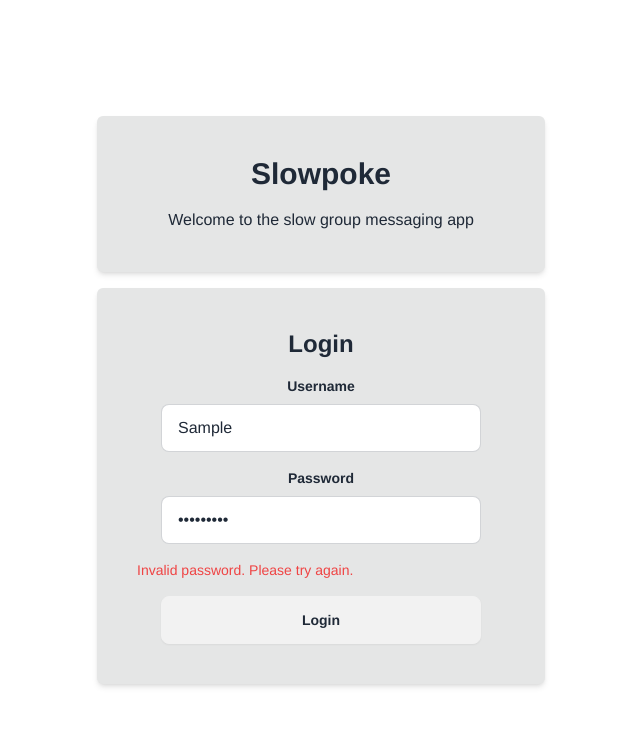
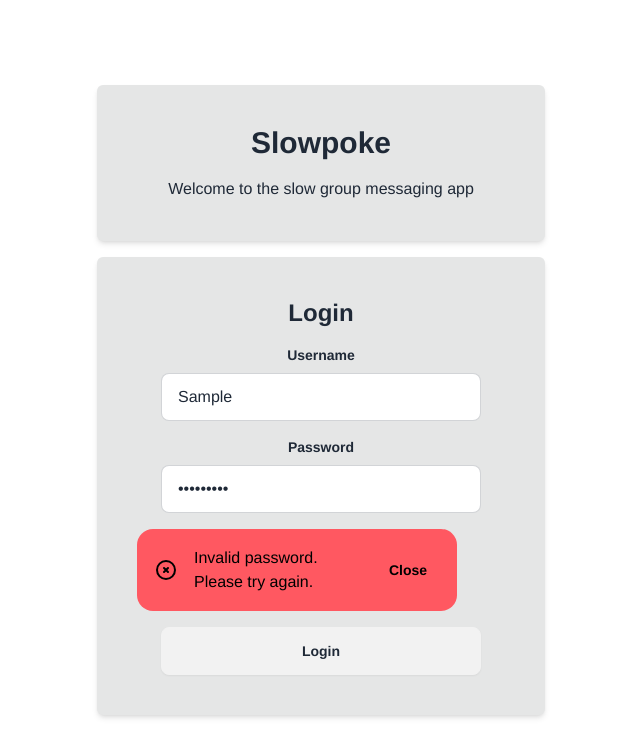
Before and after one commit to ottomann1/slowchat, a Next.js app: page /login in a window 1280 px wide. Both pictures are taken after typing "Sample", "Sample123" into the empty fields and a click on the button "Login". Shown: the top 756 px of the page, without its empty margins (319-959 px from the left). Built offline with nearby package versions, Linux system fonts and the light colour scheme.

Commit message:
kool error handling and such

```diff
--- /dev/null
+++ b/src/app/_components/error.tsx
@@ -0,0 +1,31 @@
+"use client"
+import React from "react";
+
+interface ErrorProps {
+  message: string;
+  onClose: () => void;
+}
+
+const Error: React.FC<ErrorProps> = ({ message, onClose }) => {
+  return (
+    <div role="alert" className="alert alert-error">
+      <svg
+        xmlns="http://www.w3.org/2000/svg"
+        className="h-6 w-6 shrink-0 stroke-current"
+        fill="none"
+        viewBox="0 0 24 24">
+        <path
+          strokeLinecap="round"
+          strokeLinejoin="round"
+          strokeWidth="2"
+          d="M10 14l2-2m0 0l2-2m-2 2l-2-2m2 2l2 2m7-2a9 9 0 11-18 0 9 9 0 0118 0z" />
+      </svg>
+      <span>{message}</span>
+      <button className="btn btn-sm btn-ghost" onClick={onClose}>
+          Close
+        </button>
+    </div>
+  );
+};
+
+export default Error;
--- a/src/app/chat/fetch-box.tsx
+++ b/src/app/chat/fetch-box.tsx
@@ -1,6 +1,10 @@
+"use client"
+
+import { useState } from "react";
 import { fetchMessagesOffCD } from "@/actions/actions";
 import { formatDate, formatTime } from "@/lib/dateUtils";
 import { MessageWACD } from "@/lib/types";
+import Error from "../_components/error";
 
 interface FetchProps {
   fetchProps: FetchBoxProps;
@@ -12,24 +16,45 @@ interface FetchBoxProps {
 }
 
 export default function FetchBox({ fetchProps }: FetchProps) {
-  //This is the "fetchbox", it prints which messages are ready to be fetched and also which messages aren't ready to be fetched.
-  const calculateCooldown = (messageTime: Date) => {
+  const [error, setError] = useState<string | null>(null);
+
+  // This is the "fetchbox", it prints which messages are ready to be fetched and also which messages aren't ready to be fetched.
+  function calculateCooldown(messageTime: Date) {
     const now = new Date();
     const cooldownEnd = new Date(messageTime);
     cooldownEnd.setHours(cooldownEnd.getHours() + 1);
     const diff = cooldownEnd.getTime() - now.getTime();
     const minutes = Math.ceil(diff / 1000 / 60);
     return minutes;
+  }
+
+  const handleFetch = async (event: React.FormEvent) => {
+    event.preventDefault();
+    setError(null); // Clear any previous errors
+
+    try {
+      await fetchMessagesOffCD();
+    } catch (err) {
+      setError("No fetchable messages at the moment. Please try again later.");
+    }
   };
 
   return (
     <section className="flex flex-col items-center">
       <div>Fetches left: {fetchProps.fetchesLeft}</div>
-      <form action={fetchMessagesOffCD}>
+      <form onSubmit={handleFetch}>
         <button type="submit" className="btn btn-lg m-4">
           Fetch Messages Off Cooldown
         </button>
       </form>
+      {error && (
+        <div className="w-full max-w-md my-2">
+          <Error
+            message={error}
+            onClose={() => setError(null)}
+          />
+        </div>
+      )}
       <article className="card bg-base-300 rounded-box p-4 text-center w-full">
         <header>
           <h2>Unfetched messages:</h2>
--- a/src/app/login/login-form.tsx
+++ b/src/app/login/login-form.tsx
@@ -2,6 +2,7 @@ import { useState } from "react";
 import { useRouter } from "next/navigation";
 import { auth } from "../../server/auth/auth";
 import { z } from "zod";
+import Error from "../_components/error"; // Adjust the import path as necessary
 
 const loginSchema = z.object({
   username: z.string().min(1, { message: "Username required" }),
@@ -11,7 +12,7 @@ const loginSchema = z.object({
 export function LoginForm() {
   const [username, setUsername] = useState("");
   const [password, setPassword] = useState("");
-  const [error, setError] = useState("");
+  const [error, setError] = useState<string | null>(null);
   const router = useRouter();
 
   const handleSubmit = async (event: React.FormEvent) => {
@@ -54,7 +55,6 @@ export function LoginForm() {
               value={username}
               onChange={(e) => setUsername(e.target.value)}
               className="input input-bordered w-full max-w-xs"
-              required
             />
           </div>
           <div className="mb-4 flex flex-col items-center justify-center">
@@ -67,10 +67,13 @@ export function LoginForm() {
               value={password}
               onChange={(e) => setPassword(e.target.value)}
               className="input input-bordered w-full max-w-xs"
-              required
             />
           </div>
-          {error && <p className="mb-4 text-sm text-red-500">{error}</p>}
+          {error && (
+            <div className="w-full max-w-xs mb-4">
+              <Error message={error} onClose={() => setError(null)} />
+            </div>
+          )}
           <div className="flex flex-col items-center justify-center">
             <button type="submit" className="btn w-full max-w-xs">
               Login
--- a/src/app/statistics/page.tsx
+++ b/src/app/statistics/page.tsx
@@ -9,7 +9,7 @@ export default async function statistics() {
   return (
     <main>
       <header className="p-4">
-        <Link href="/chat">
+        <Link href="/">
           <button className="btn">Go back</button>
         </Link>
       </header>
```
Also changed, not shown: 1 other file (tests, documents, lock files or other folders).
